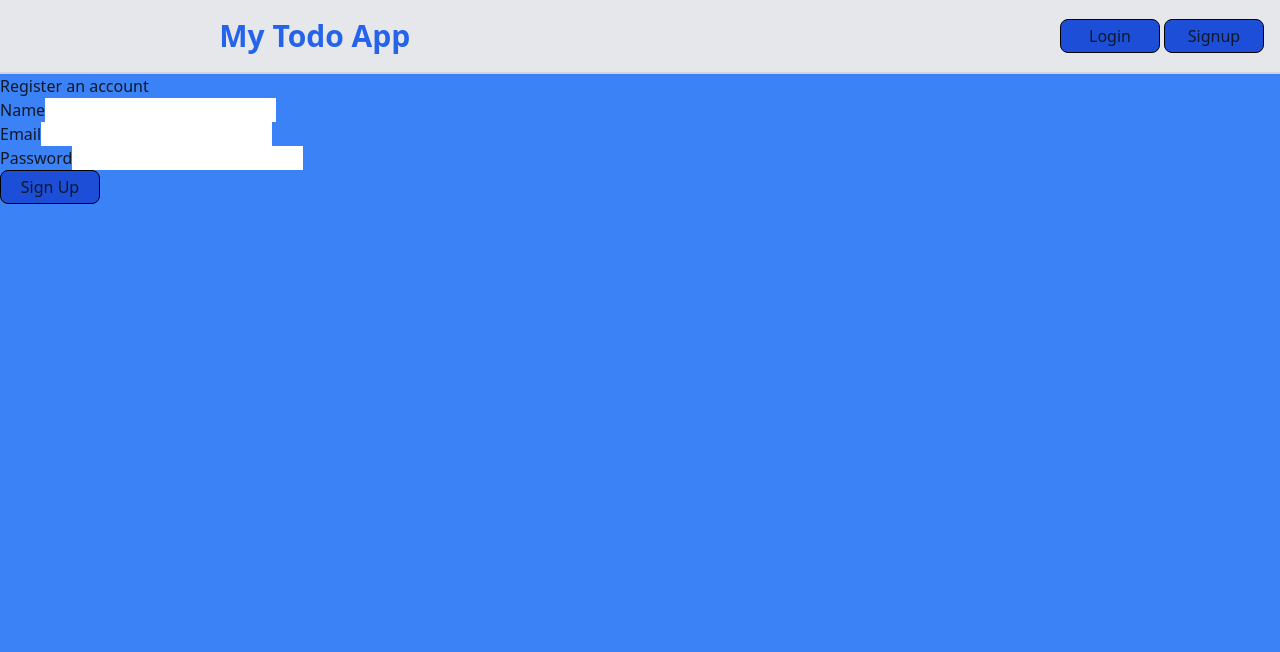
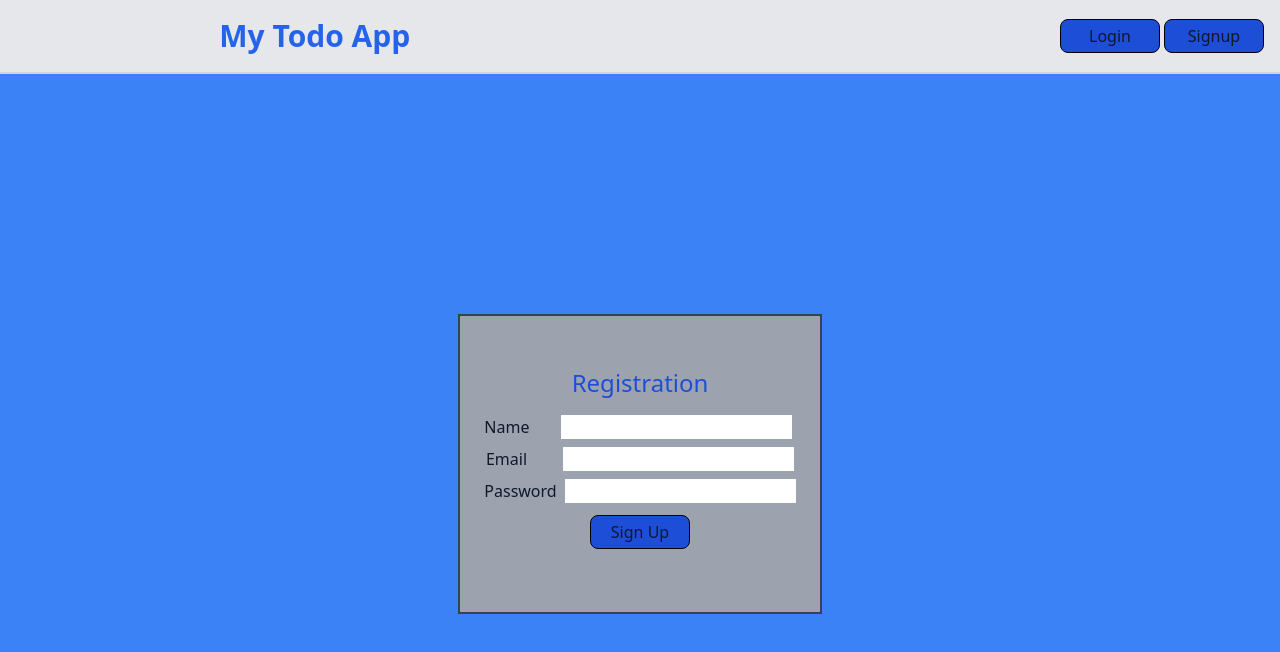
Before and after one commit to Riyaazct/todo-list-react, a React (Create React App) app in the folder client/: page /register in a window 1280 px wide. Shown: the top 652 px of the page. Built offline with nearby package versions, Linux system fonts and the light colour scheme.

Commit message:
complete registration form

```diff
--- a/client/src/app/components/Register.js
+++ b/client/src/app/components/Register.js
@@ -45,16 +45,17 @@ const Register = () => {
   });
 
   return (
-    <div>
-      <div>
-        <h2>Register an account</h2>
+    <div className="flex justify-center text-center">
+      <div className="p-2 border-2 mt-60 h-[300px] flex flex-col justify-center bg-gray-400 border-gray-700">
+        <h2 className="text-2xl text-blue-700">Registration</h2>
 
         <form onSubmit={formik.handleSubmit}>
           {!successful && (
-            <div>
-              <div>
+            <div className="p-3 text-center">
+              <div className="p-1 w-max">
                 <label htmlFor="name">Name</label>
                 <input
+                  className="ml-8"
                   type="text"
                   name="name"
                   id="name"
@@ -63,14 +64,15 @@ const Register = () => {
                   onBlur={formik.handleBlur}
                 />
                 {formik.touched.name && formik.errors.name && (
-                  <div>{formik.errors.name}</div>
+                  <div className="ml-4">{formik.errors.name}</div>
                 )}
               </div>
 
               {/* email input */}
-              <div>
+              <div className="p-1">
                 <label htmlFor="email">Email</label>
                 <input
+                  className="ml-9"
                   type="text"
                   id="email"
                   name="email"
@@ -79,14 +81,15 @@ const Register = () => {
                   onBlur={formik.handleBlur}
                 />
                 {formik.touched.email && formik.errors.email && (
-                  <div>{formik.errors.email}</div>
+                  <div className="ml-2">{formik.errors.email}</div>
                 )}
               </div>
 
               {/* Password Input */}
-              <div>
+              <div className="p-1">
                 <label htmlFor="password">Password</label>
                 <input
+                  className="ml-2"
                   type="password"
                   id="password"
                   name="password"
@@ -96,13 +99,19 @@ const Register = () => {
                 />
                 {formik.touched.password &&
                   formik.errors.password && (
-                    <div>{formik.errors.password}</div>
+                    <div className="ml-9">
+                      {formik.errors.password}
+                    </div>
                   )}
               </div>
 
               {/* Submit Button */}
               <div>
-                <button type="submit" disabled={formik.isSubmitting}>
+                <button
+                  className="p-1 mt-2"
+                  type="submit"
+                  disabled={formik.isSubmitting}
+                >
                   Sign Up
                 </button>
               </div>
```
